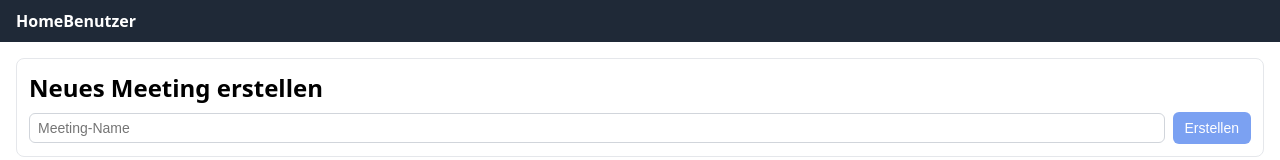
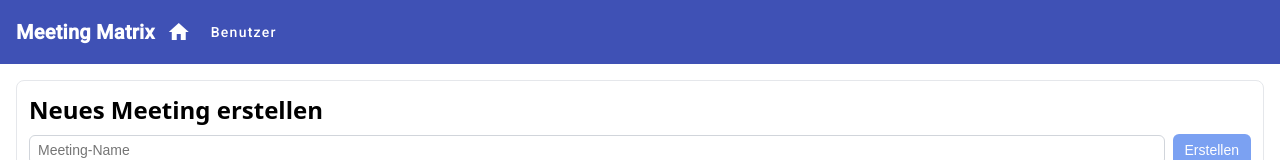
Before and after one commit to nschle85/plan-your-wettkampfrichter, an Angular app in the folder client/: page / in a window 1280 px wide. Shown: the top 160 px of the page. Built offline with nearby package versions, Linux system fonts and the light colour scheme; no server answers.

Commit message:
first usage of angular material

```diff
--- a/client/angular.json
+++ b/client/angular.json
@@ -24,6 +24,7 @@
               "src/assets"
             ],
             "styles": [
+              "node_modules/@angular/material/prebuilt-themes/indigo-pink.css",
               "src/styles.scss"
             ],
             "scripts": []
--- a/client/package.json
+++ b/client/package.json
@@ -9,10 +9,12 @@
   },
   "dependencies": {
     "@angular/animations": "^18.2.0",
+    "@angular/cdk": "^18.2.0",
     "@angular/common": "^18.2.0",
     "@angular/compiler": "^18.2.0",
     "@angular/core": "^18.2.0",
     "@angular/forms": "^18.2.0",
+    "@angular/material": "^18.2.0",
     "@angular/platform-browser": "^18.2.0",
     "@angular/platform-browser-dynamic": "^18.2.0",
     "@angular/router": "^18.2.0",
--- a/client/src/components/app/app.component.html
+++ b/client/src/components/app/app.component.html
@@ -1,7 +1,14 @@
-<header class="topbar">
-  <a routerLink="/" class="brand">Home</a>
-  <a routerLink="/users" class="brand">Benutzer</a>
-</header>
+<mat-toolbar color="primary">
+  <span class="brand">Meeting Matrix</span>
+    <button mat-icon-button aria-label="home" routerLink="/">
+        <mat-icon>home</mat-icon>
+    </button>
+    <span class="spacer"></span>
+  <a mat-button routerLink="/users">Benutzer</a>
+
+</mat-toolbar>
+
 <main class="container">
   <router-outlet></router-outlet>
+
 </main>
--- a/client/src/components/app/app.component.ts
+++ b/client/src/components/app/app.component.ts
@@ -1,10 +1,13 @@
 import { Component } from '@angular/core';
 import { RouterOutlet, RouterLink } from '@angular/router';
+import { MatToolbarModule } from '@angular/material/toolbar';
+import { MatButtonModule } from '@angular/material/button';
+import { MatIconModule } from '@angular/material/icon';
 
 @Component({
   selector: 'app-root',
   standalone: true,
-  imports: [RouterOutlet, RouterLink],
+  imports: [RouterOutlet, RouterLink, MatToolbarModule, MatButtonModule, MatIconModule],
   templateUrl: './app.component.html',
   styleUrls: ['./app.component.scss']
 })
--- a/client/src/index.html
+++ b/client/src/index.html
@@ -6,6 +6,10 @@
   <base href="/">
   <meta name="viewport" content="width=device-width, initial-scale=1">
   <link rel="icon" type="image/x-icon" href="favicon.ico">
+  <link rel="preconnect" href="https://fonts.googleapis.com">
+  <link rel="preconnect" href="https://fonts.gstatic.com" crossorigin>
+  <link href="https://fonts.googleapis.com/css2?family=Roboto:wght@300;400;500&display=swap" rel="stylesheet">
+  <link href="https://fonts.googleapis.com/icon?family=Material+Icons" rel="stylesheet">
 </head>
 <body>
   <app-root></app-root>
--- a/client/src/main.ts
+++ b/client/src/main.ts
@@ -2,6 +2,7 @@ import 'zone.js';
 import { bootstrapApplication } from '@angular/platform-browser';
 import { provideHttpClient } from '@angular/common/http';
 import { provideRouter } from '@angular/router';
+import { provideAnimations } from '@angular/platform-browser/animations';
 import { routes } from './components/app/app.routes';
 import { AppComponent } from './components/app/app.component';
 
@@ -9,5 +10,6 @@ bootstrapApplication(AppComponent, {
   providers: [
     provideHttpClient(),
     provideRouter(routes),
+    provideAnimations(),
   ]
 }).catch(err => console.error(err));
```
Also changed, not shown: 1 other file (tests, documents, lock files or other folders).
